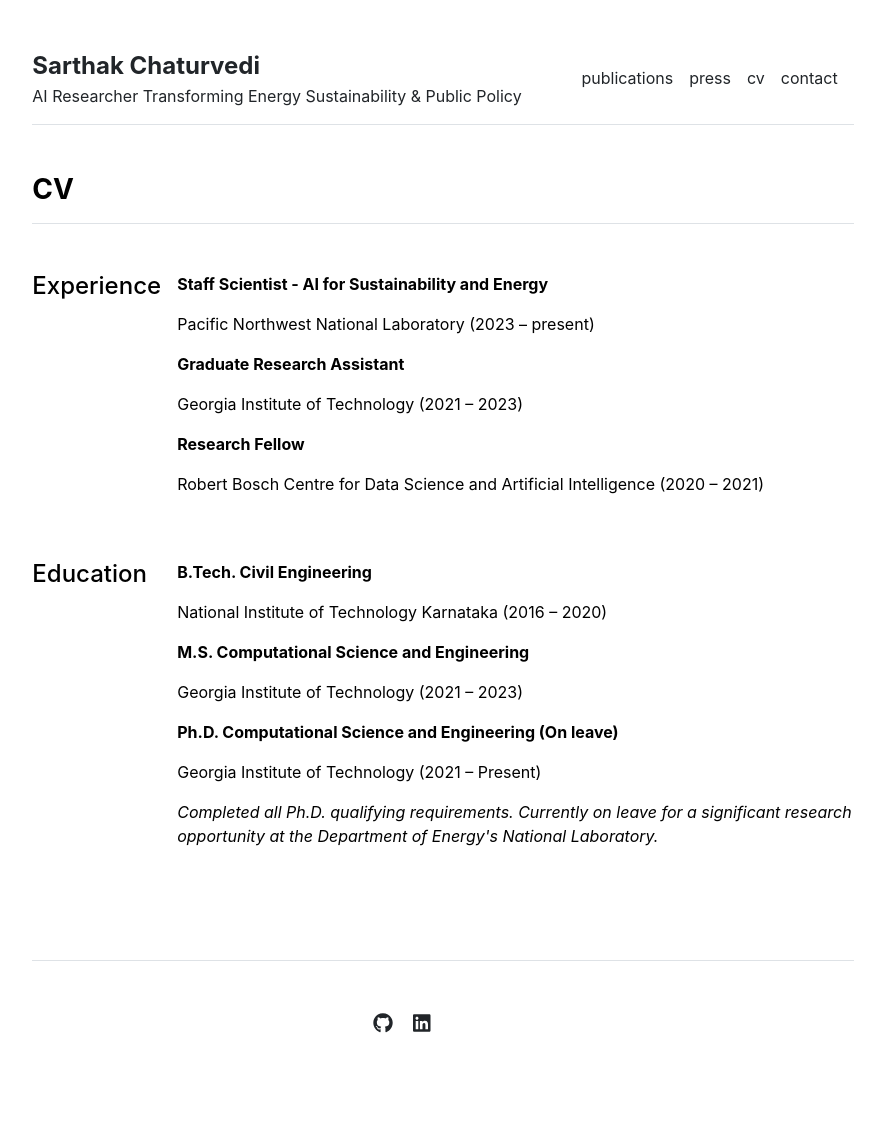
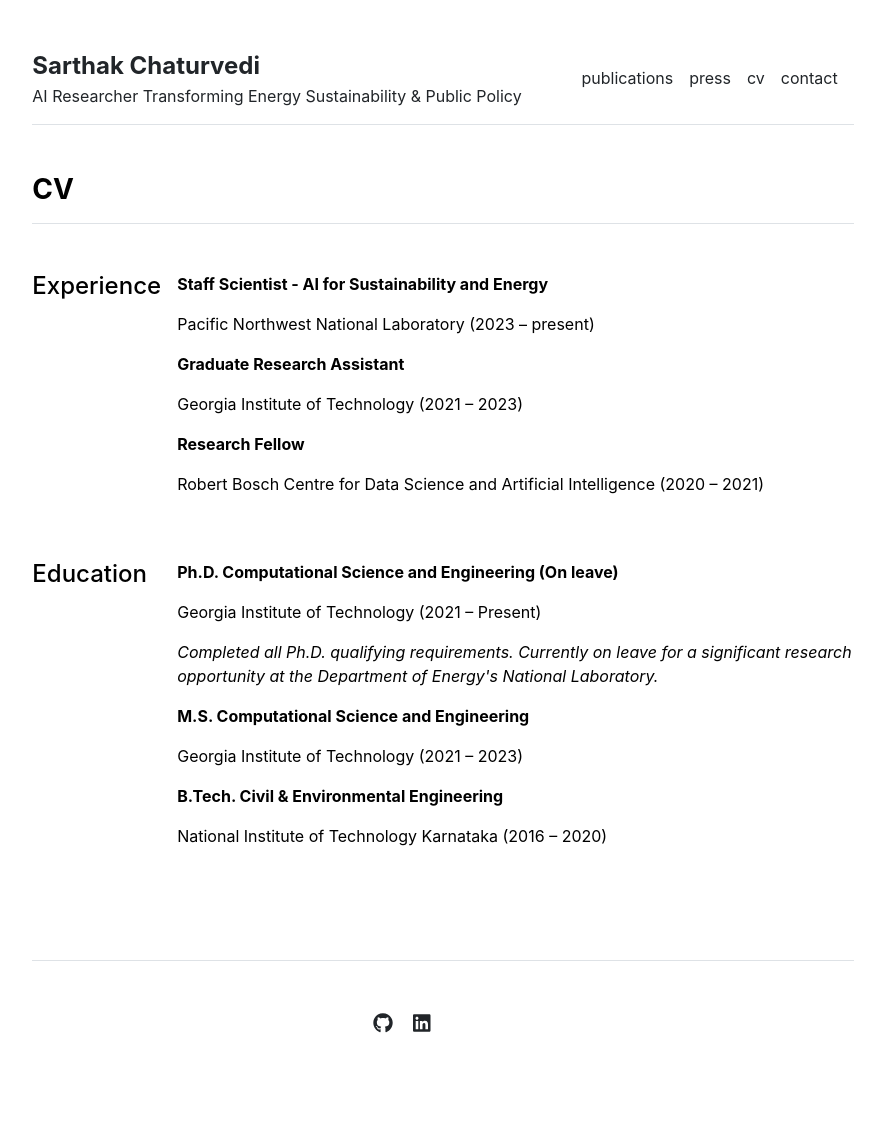
Before and after one commit to sarthakchat/sarthakchat.github.io, a Jekyll site: the page built from cv.md, in a window 1280 px wide. Shown: the whole page, without its empty margins (197-1082 px from the left). Built offline with Jekyll 4.4.1, drawn with Linux system fonts in a browser that asks for light colours.

Commit message:
Update education.yml

```diff
--- a/_data/cv/education.yml
+++ b/_data/cv/education.yml
@@ -1,7 +1,7 @@
-- title: 'B.Tech. Civil Engineering'
-  description: 'National Institute of Technology Karnataka (2016 – 2020)'
-- title: 'M.S. Computational Science and Engineering'
-  description: 'Georgia Institute of Technology (2021 – 2023)'
 - title: 'Ph.D. Computational Science and Engineering (On leave)'
   description: 'Georgia Institute of Technology (2021 – Present)'
   details: "Completed all Ph.D. qualifying requirements. Currently on leave for a significant research opportunity at the Department of Energy's National Laboratory."
+- title: 'M.S. Computational Science and Engineering'
+  description: 'Georgia Institute of Technology (2021 – 2023)'
+- title: 'B.Tech. Civil & Environmental Engineering'
+  description: 'National Institute of Technology Karnataka (2016 – 2020)'
```
